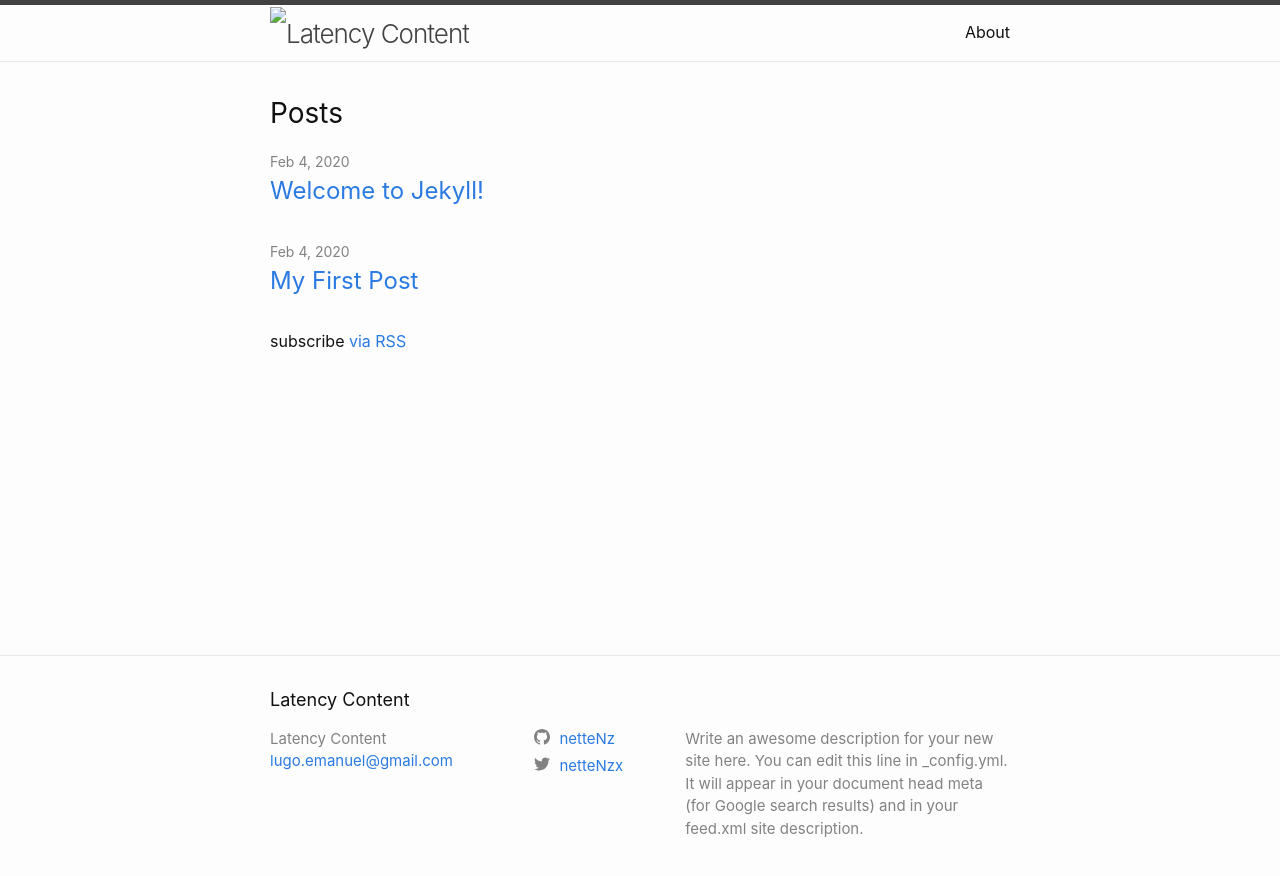
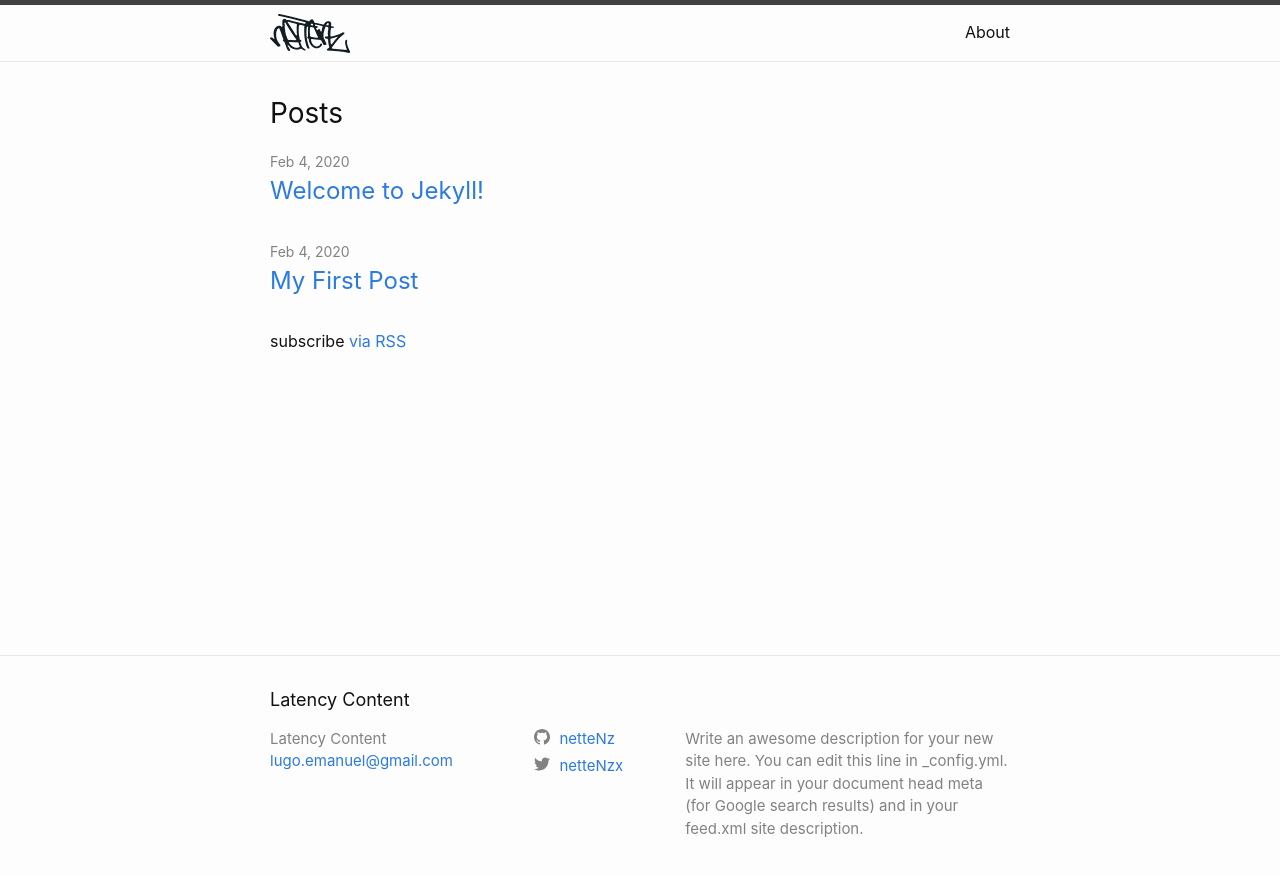
Before and after one commit to netteNz/jekyll-testing, a Jekyll site: the page built from index.md, in a window 1280 px wide. Shown: the top 876 px of the page. Built offline with Jekyll 4.4.1, drawn with Linux system fonts in a browser that asks for light colours.

Commit message:
adding logo

```diff
--- a/_config.yml
+++ b/_config.yml
@@ -29,7 +29,7 @@ url: "https://nettenz.github.io/" # the base hostname & protocol for your site,
 twitter_username: netteNzx
 github_username:  netteNz
 
-title-logo: /_images/nettenzlogo.png
+title-logo: /nettenzlogo-dark.png
 
 # Removing minima theme so I can customize
 # Build settings
--- a/_includes/header.html
+++ b/_includes/header.html
@@ -9,10 +9,9 @@
       {%- if site.title-logo -%}
         <img src="{{ site.title-logo | relative_url }}" alt="{{ site.title | escape }}">
         {%- else -%}
-        {{site.title | escape}}
+          {{site.title | escape}}
       {%- endif -%}
     </a>
-
 
     {%- if page_paths -%}
       <nav class="site-nav">
```
Also changed, not shown: _images/nettenzlogo-dark.png (deleted), nettenzlogo-dark.png (added), nettenzlogo.png (renamed from _images/nettenzlogo.png).
